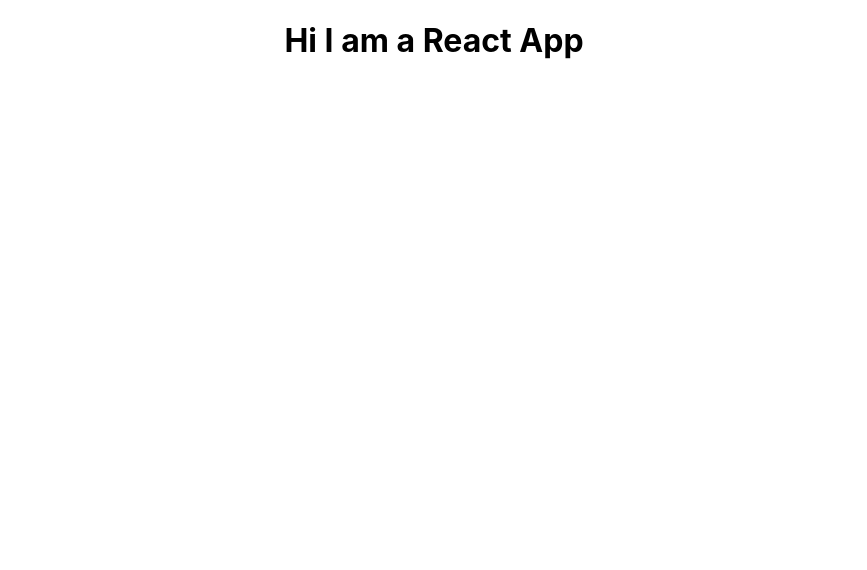
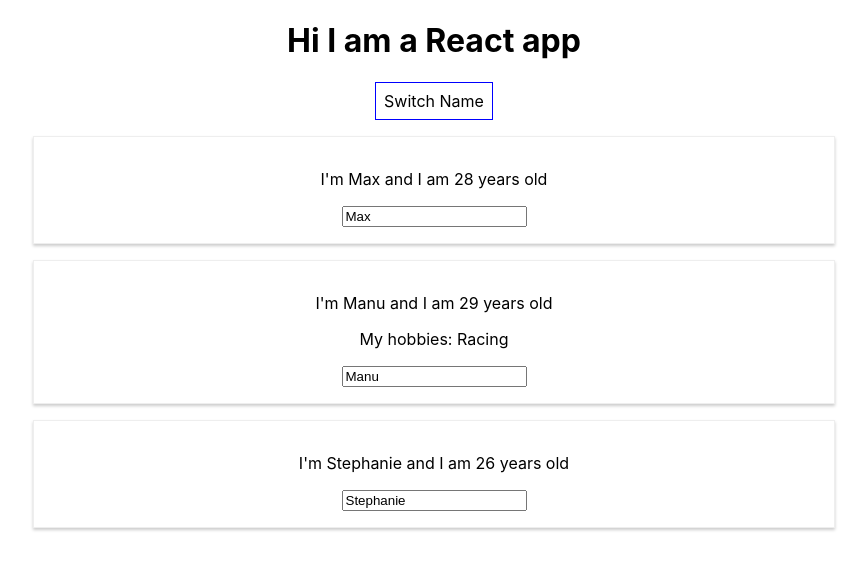
Before and after one commit to koradon/react-complete-guide, a React (Create React App) app: page / in a window 1280 px wide. Shown: the top 570 px of the page, without its empty margins (206-1073 px from the left). Built offline with nearby package versions, Linux system fonts and the light colour scheme.

Commit message:
Basic syntac and features examples

```diff
--- a/src/App.js
+++ b/src/App.js
@@ -1,11 +1,72 @@
-import React, { Component } from 'react';
-import './App.css';
+import React, { Component } from "react";
+import "./App.css";
+import Person from "./Person/Person";
 
 class App extends Component {
+  state = {
+    persons: [
+      { name: "Max", age: 28 },
+      { name: "Manu", age: 29 },
+      { name: "Stephanie", age: 26 }
+    ]
+  };
+
+  switchNameHandler = newName => {
+    // console.log("Clicked");
+    // DON'T DO THIS this.state.persons[0].name = "Maximilian";
+    this.setState({
+      persons: [
+        { name: newName, age: 28 },
+        { name: "Manu", age: 29 },
+        { name: "Stephanie", age: 27 }
+      ]
+    });
+  };
+
+  nameChangedHandler = event => {
+    this.setState({
+      persons: [
+        { name: "Max", age: 28 },
+        { name: event.target.value, age: 29 },
+        { name: "Stephanie", age: 27 }
+      ]
+    });
+  };
+
   render() {
+    const style = {
+      backgroundColor: "white",
+      font: "inherit",
+      border: "1px solid blue",
+      padding: "8px",
+      cursor: "pointer"
+    };
+
     return (
       <div className="App">
-        <h1>Hi I am a React App</h1>
+        <h1>Hi I am a React app</h1>
+        <button
+          style={style}
+          onClick={() => this.switchNameHandler("Maximilian")}
+        >
+          Switch Name
+        </button>
+        <Person
+          name={this.state.persons[0].name}
+          age={this.state.persons[0].age}
+        />
+        <Person
+          name={this.state.persons[1].name}
+          age={this.state.persons[1].age}
+          click={this.switchNameHandler.bind(this, "Max!")}
+          changed={this.nameChangedHandler}
+        >
+          My hobbies: Racing
+        </Person>
+        <Person
+          name={this.state.persons[2].name}
+          age={this.state.persons[2].age}
+        />
       </div>
     );
   }
--- /dev/null
+++ b/src/Person/Person.css
@@ -0,0 +1,8 @@
+.Person {
+  width: 60%;
+  margin: 16px auto;
+  border: 1px solid #eee;
+  box-shadow: 0 2px 3px #ccc;
+  padding: 16px;
+  text-align: center;
+}
--- /dev/null
+++ b/src/Person/Person.js
@@ -0,0 +1,16 @@
+import React from "react";
+import "./Person.css";
+
+const person = props => {
+  return (
+    <div className="Person">
+      <p onClick={props.click}>
+        I'm {props.name} and I am {props.age} years old
+      </p>
+      <p>{props.children}</p>
+      <input type="text" onChange={props.changed} value={props.name} />
+    </div>
+  );
+};
+
+export default person;
```
